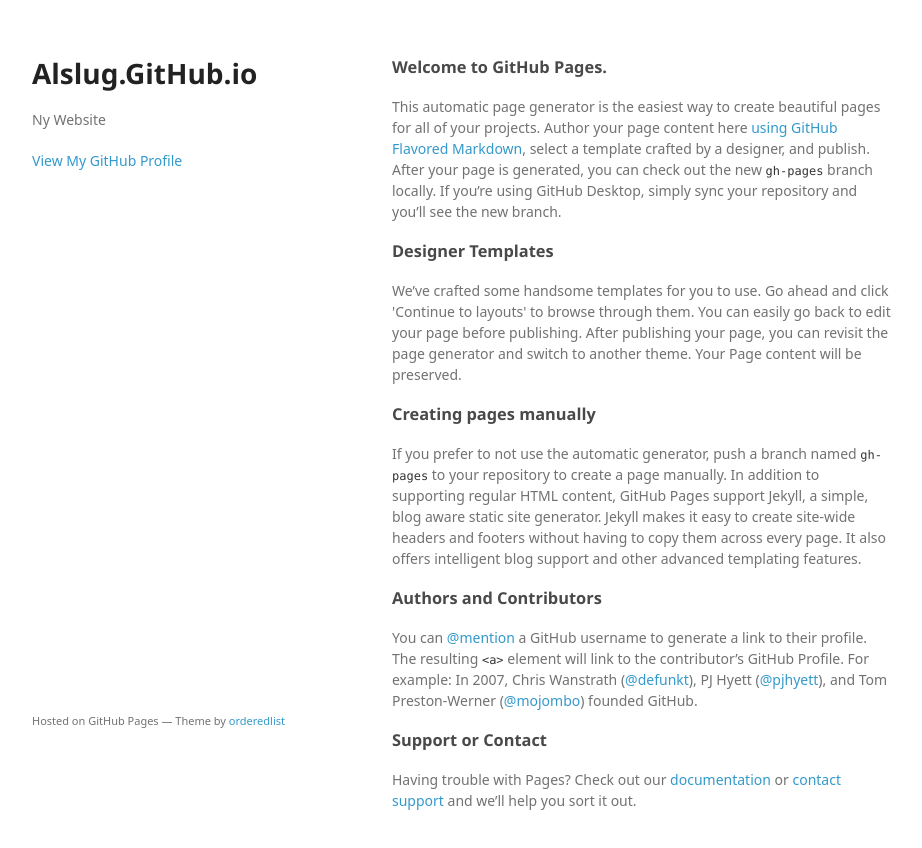
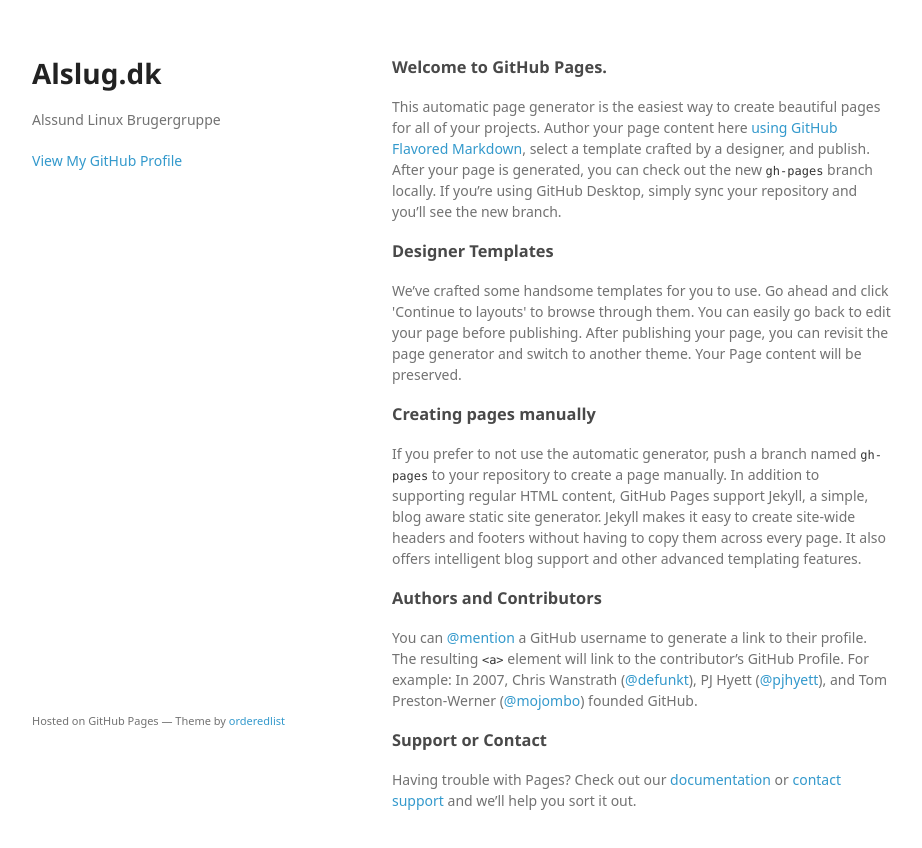
Before and after one commit to alslug/alslug.dk, a plain HTML site: page index.html in a window 1280 px wide. Shown: the whole page, without its empty margins (178-1100 px from the left). Drawn offline with Linux system fonts and the light colour scheme; a web font is replaced by a local one.

Commit message:
/ ‘index.html’

```diff
--- a/index.html
+++ b/index.html
@@ -15,8 +15,8 @@
   <body>
     <div class="wrapper">
       <header>
-        <h1>Alslug.GitHub.io</h1>
-        <p>Ny Website</p>
+        <h1>Alslug.dk</h1>
+        <p>Alssund Linux Brugergruppe</p>
 
 
         <p class="view"><a href="https://github.com/AlsLUG">View My GitHub Profile</a></p>
```
